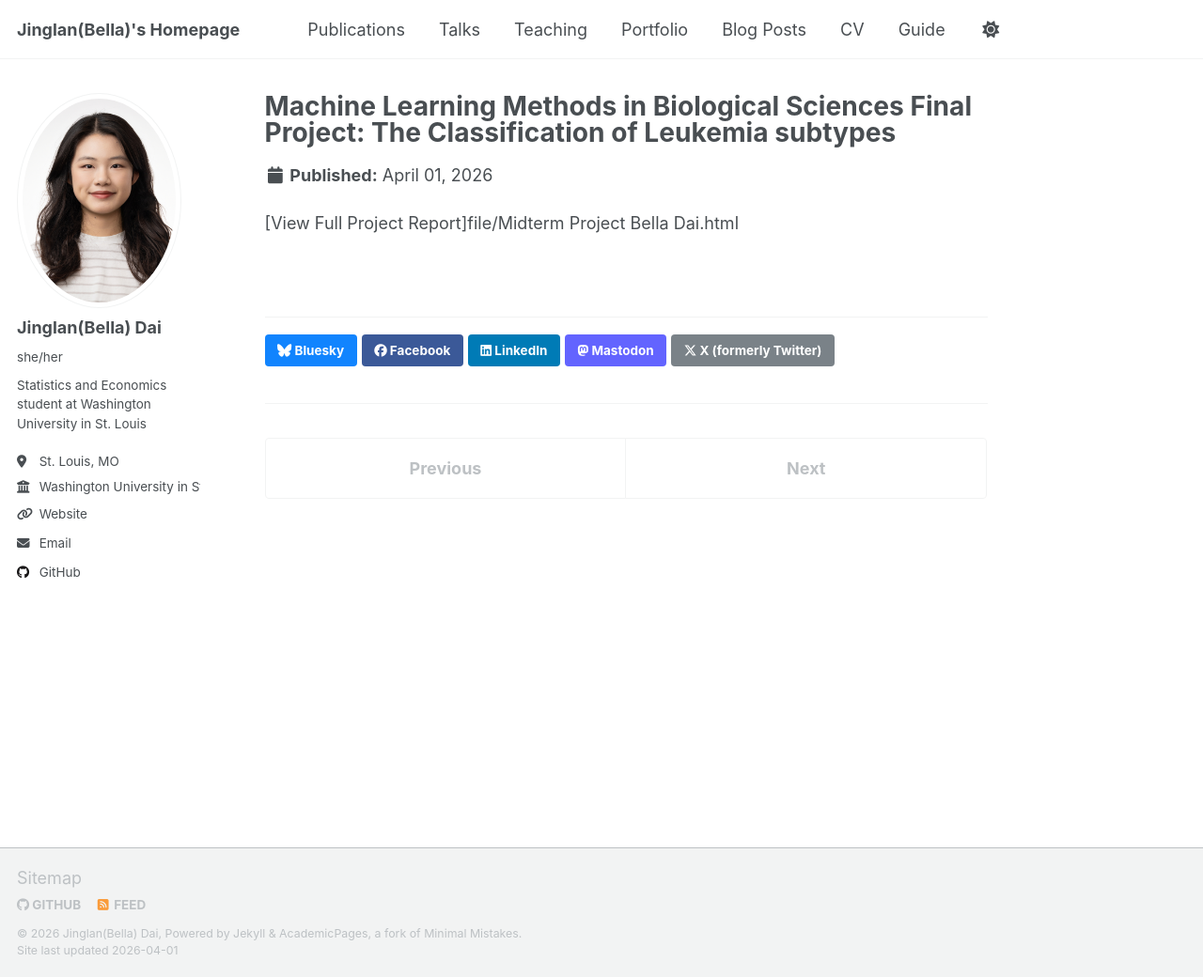
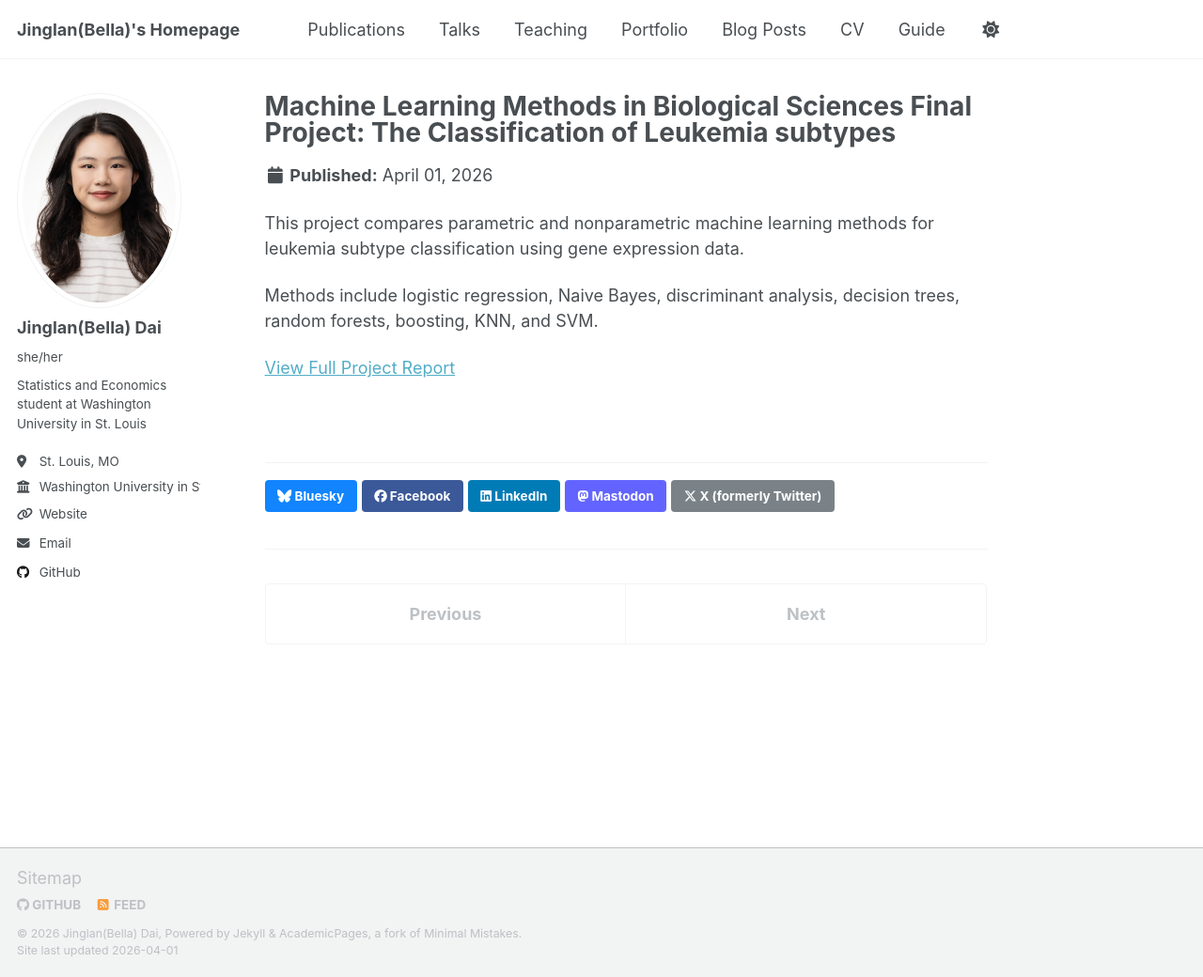
Before and after one commit to belladai36/belladai36.github.io, a Jekyll site: the page built from _portfolio/portfolio-1.md, in a window 1280 px wide and 1040 px high. Shown: the whole window at 94% size. Built offline with Jekyll 4.4.1, drawn with Linux system fonts in a browser that asks for light colours; a script that is not in the unit is left out.

Commit message:
Update portfolio-1.md

```diff
--- a/_portfolio/portfolio-1.md
+++ b/_portfolio/portfolio-1.md
@@ -4,4 +4,8 @@ excerpt: "We analyzed gene expression profiles from 72 leukemia patients to deve
 collection: portfolio
 
 ---
-[View Full Project Report]file/Midterm Project Bella Dai.html
+This project compares parametric and nonparametric machine learning methods for leukemia subtype classification using gene expression data.
+
+Methods include logistic regression, Naive Bayes, discriminant analysis, decision trees, random forests, boosting, KNN, and SVM.
+
+[View Full Project Report](../files/Midterm%20Project%20Bella%20Dai.html)
```
